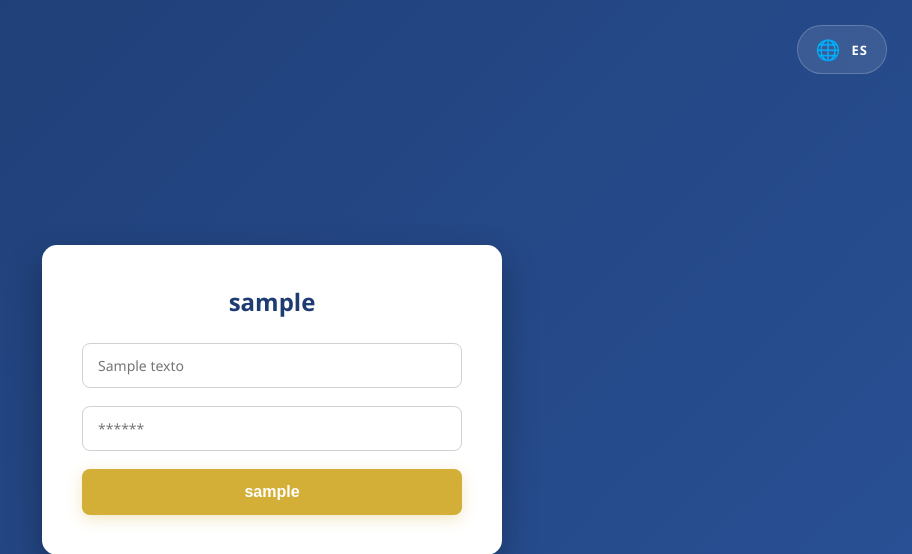
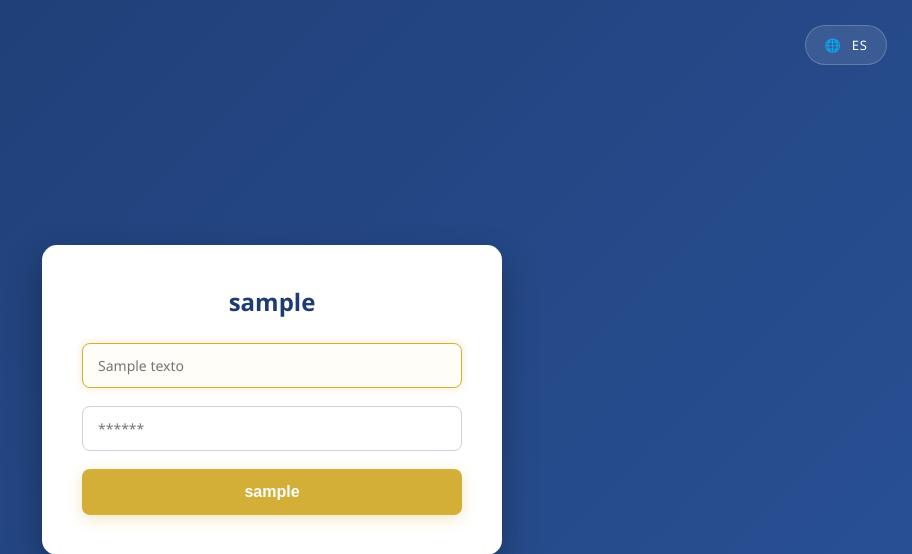
Before and after one commit to DG2028-2029/bot-inmobiliaria-v1, a Flask app: template templates/login.html in a window 1280 px wide. Shown: the top 554 px of the page, without its empty margins (368-1280 px from the left). Run offline with Flask 3, Linux system fonts and the light colour scheme; the template is opened without the code that fills it: most values are stand-ins (such as "Sample title", 1, 10 or a date in 2020).

Commit message:
Update login.html

```diff
--- a/templates/login.html
+++ b/templates/login.html
@@ -2,14 +2,15 @@
 <html lang="es">
 <head>
     <meta charset="UTF-8">
+    <meta name="viewport" content="width=device-width, initial-scale=1.0">
     <title>{{ textos.login_titulo }} | {{ cliente.nombre }}</title>
     <link rel="stylesheet" href="{{ url_for('static', filename='css/estilos.css') }}">
 </head>
 <body>
     <div class="lang-container">
         <div class="lang-selected">
-            <span style="font-size: 20px;">🌐</span>
-            <span style="font-size: 13px; font-weight: 600; text-transform: uppercase;">{{ session.get('lang', 'ES') }}</span>
+            <span>🌐</span>
+            <span style="text-transform: uppercase;">{{ session.get('lang', 'ES') }}</span>
         </div>
         <div class="lang-dropdown">
             <a href="{{ url_for('cambiar_idioma', lang='es', proximo='login', cliente_id=cliente.usuario) }}"><span>🇪🇸</span> Español</a>
@@ -24,14 +25,14 @@
     <form method="POST">
         <h2>{{ textos.login_titulo }}</h2>
 
-        <input name="usuario" placeholder="{{ textos.placeholder_nombre if textos.placeholder_nombre else 'Usuario' }}" required>
+        <input name="usuario" placeholder="{{ textos.placeholder_nombre if textos.placeholder_nombre else 'Usuario' }}" required autofocus>
 
         <input type="password" name="password" placeholder="******" required>
 
         <button type="submit">{{ textos.login_boton if textos.login_boton else 'Entrar' }}</button>
 
         {% if error %}
-            <p style="color:red; margin-top:15px;">{{ error }}</p>
+            <p style="color:#e74c3c; font-weight: 500; margin-top:15px;">{{ error }}</p>
         {% endif %}
     </form>
 </body>
```
